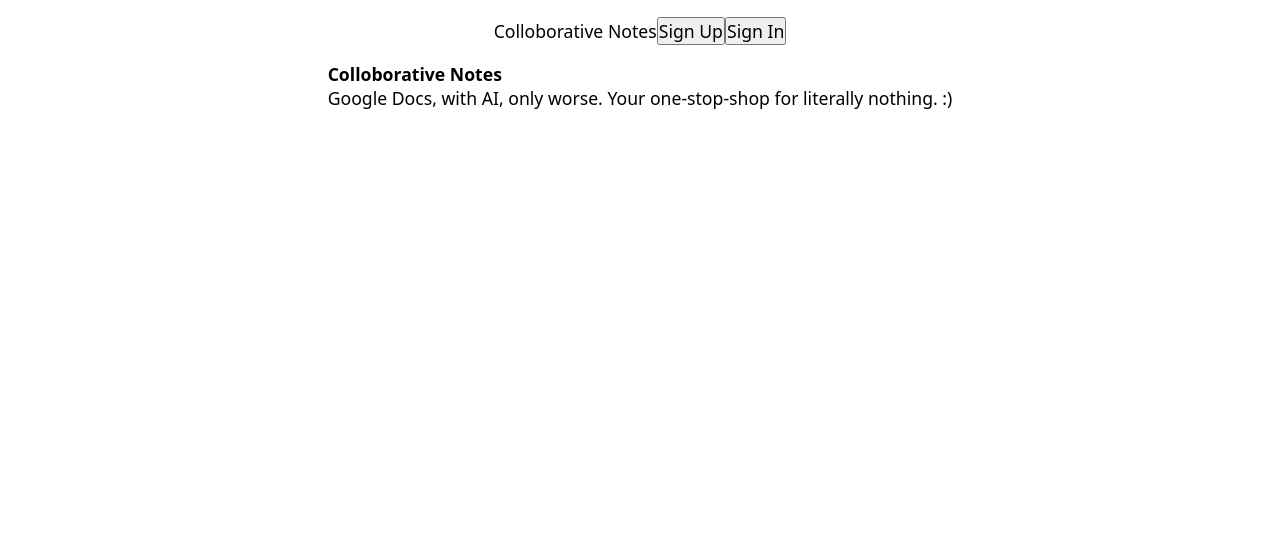
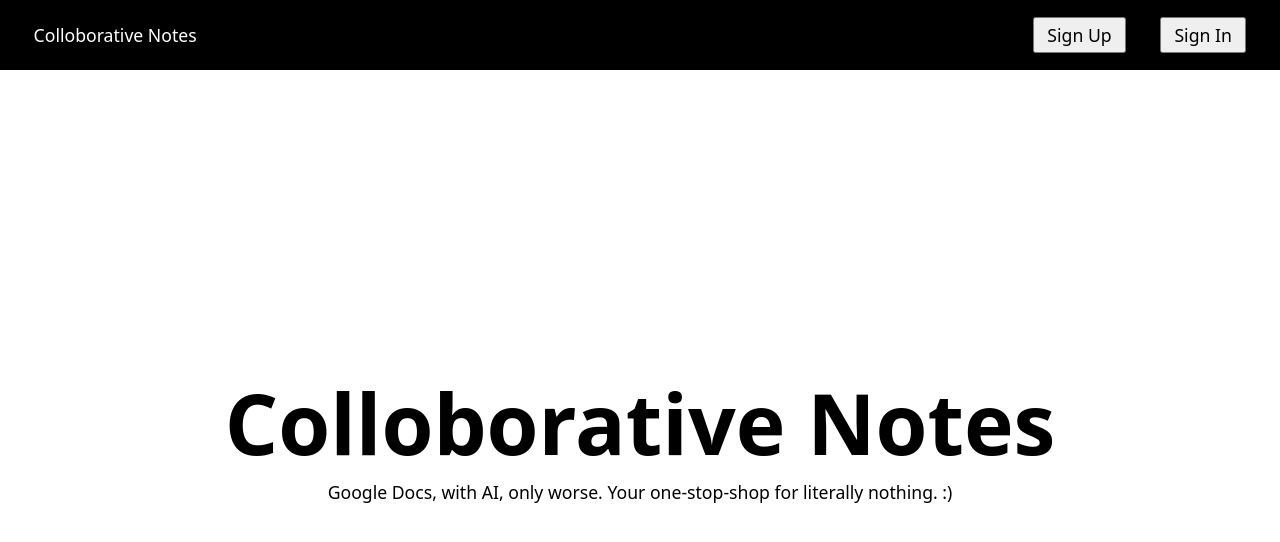
Before and after one commit to cdogcoder/collaborative-notes, a Next.js app: page / in a window 1280 px wide. Shown: the top 542 px of the page. Built offline with nearby package versions, Linux system fonts and the light colour scheme.

Commit message:
Add basic styling to homepage

```diff
--- a/src/app/globals.css
+++ b/src/app/globals.css
@@ -162,3 +162,39 @@
     font-size: 1.25rem;
     padding: .25rem;
 }
+
+.homepage {
+    padding: 0;
+    gap: 0;
+}
+
+.header-nav {
+    background-color: black;
+    color: white;
+    width: 100%;
+    display: flex;
+    padding: 1rem 2rem;
+    align-items: center;
+    gap: 2rem;
+}
+
+.header-logo {
+    margin-right: auto;
+}
+
+.content-container {
+    display: flex;
+    flex-direction: column;
+    justify-content: center;
+    align-items: center;
+    flex: 1;
+    width: 100%;
+}
+
+.hero-text {
+    font-size: 5rem;
+}
+
+.sign-up-button, .sign-in-button {
+    padding: .25rem .75rem;
+}
--- a/src/app/page.js
+++ b/src/app/page.js
@@ -3,7 +3,7 @@ import { redirect } from "next/navigation";
 
 export default function Home() {
   return (
-    <div className="body">
+    <div className="body homepage">
       <nav className="header-nav">
         <span className="header-logo">Colloborative Notes</span>
         <button onClick={() => redirect("/sign-up")} className="sign-up-button">
```
